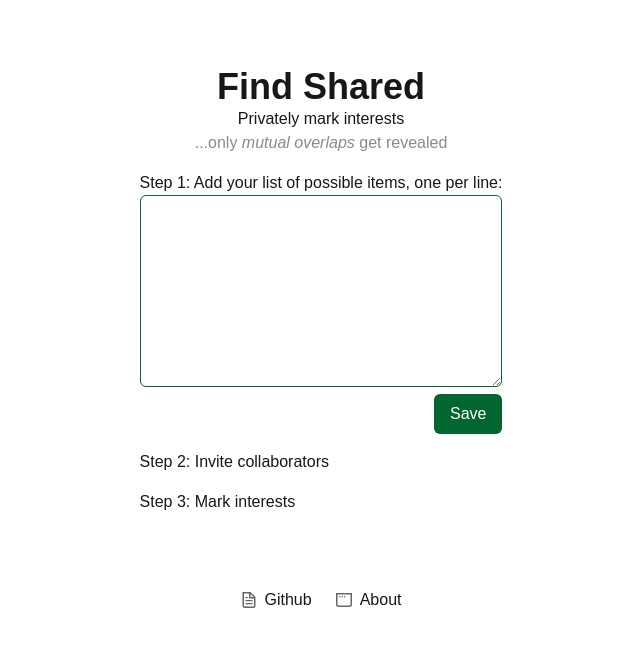
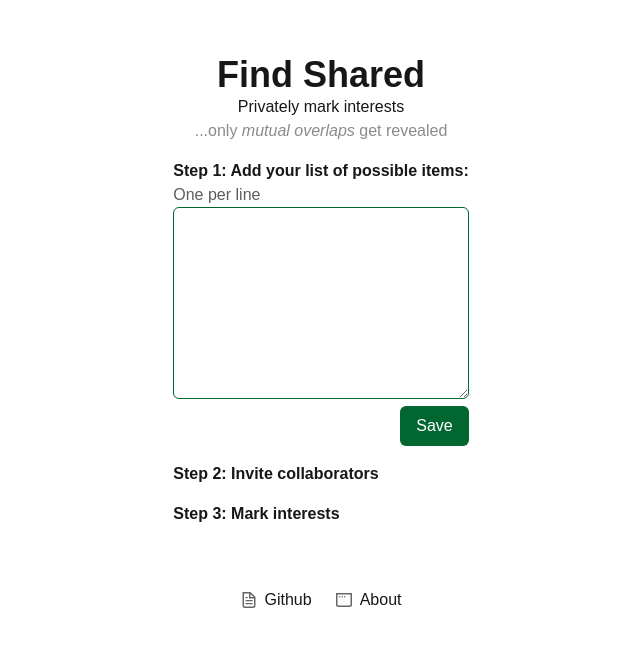
Before and after one commit to dsernst/find-shared, a Next.js app: page / in a window 1280 px wide. Shown: the part 110-756 px from the top of the page, without its empty margins (319-959 px from the left). Built offline with nearby package versions, Linux system fonts and the light colour scheme.

Commit message:
Use reusable <Step> component

```diff
--- /dev/null
+++ b/app/Step.tsx
@@ -0,0 +1,14 @@
+export const Step = ({
+  title,
+  children,
+}: {
+  title: string
+  children?: React.ReactNode
+}) => {
+  return (
+    <div>
+      <h3 className="font-semibold">{title}</h3>
+      {children}
+    </div>
+  )
+}
--- a/app/Step1AddItems.tsx
+++ b/app/Step1AddItems.tsx
@@ -1,3 +1,5 @@
+import { Step } from './Step'
+
 export function Step1AddItems({
   items,
   setItems,
@@ -6,8 +8,8 @@ export function Step1AddItems({
   setItems: (items: string) => void
 }) {
   return (
-    <div>
-      <h4>Step 1: Add your list of possible items, one per line:</h4>
+    <Step title="Step 1: Add your list of possible items:">
+      <p className="opacity-70">One per line</p>
       <textarea
         className="w-full h-48 border border-green-800 rounded-md p-2"
         value={items}
@@ -18,6 +20,6 @@ export function Step1AddItems({
           Save
         </button>
       </div>
-    </div>
+    </Step>
   )
 }
--- a/app/Step3MarkInterests.tsx
+++ b/app/Step3MarkInterests.tsx
@@ -1,4 +1,5 @@
 import { useState } from 'react'
+import { Step } from './Step'
 
 type Checked = { [key: string]: boolean }
 
@@ -6,8 +7,7 @@ export function Step3MarkInterests({ items }: { items: string }) {
   const [checked, setChecked] = useState<Checked>({})
 
   return (
-    <div>
-      <div>Step 3: Mark interests</div>
+    <Step title="Step 3: Mark interests">
       <div>
         {items
           .split('\n')
@@ -28,6 +28,6 @@ export function Step3MarkInterests({ items }: { items: string }) {
             </div>
           ))}
       </div>
-    </div>
+    </Step>
   )
 }
--- a/app/page.tsx
+++ b/app/page.tsx
@@ -5,6 +5,7 @@ import { Footer } from './Footer'
 import { Header } from './Header'
 import { useState } from 'react'
 import { Step3MarkInterests } from './Step3MarkInterests'
+import { Step } from './Step'
 
 export default function Home() {
   const [items, setItems] = useState('')
@@ -16,7 +17,7 @@ export default function Home() {
 
         <Step1AddItems items={items} setItems={setItems} />
 
-        <div>Step 2: Invite collaborators</div>
+        <Step title="Step 2: Invite collaborators"></Step>
         <Step3MarkInterests items={items} />
       </main>
       <Footer />
```
